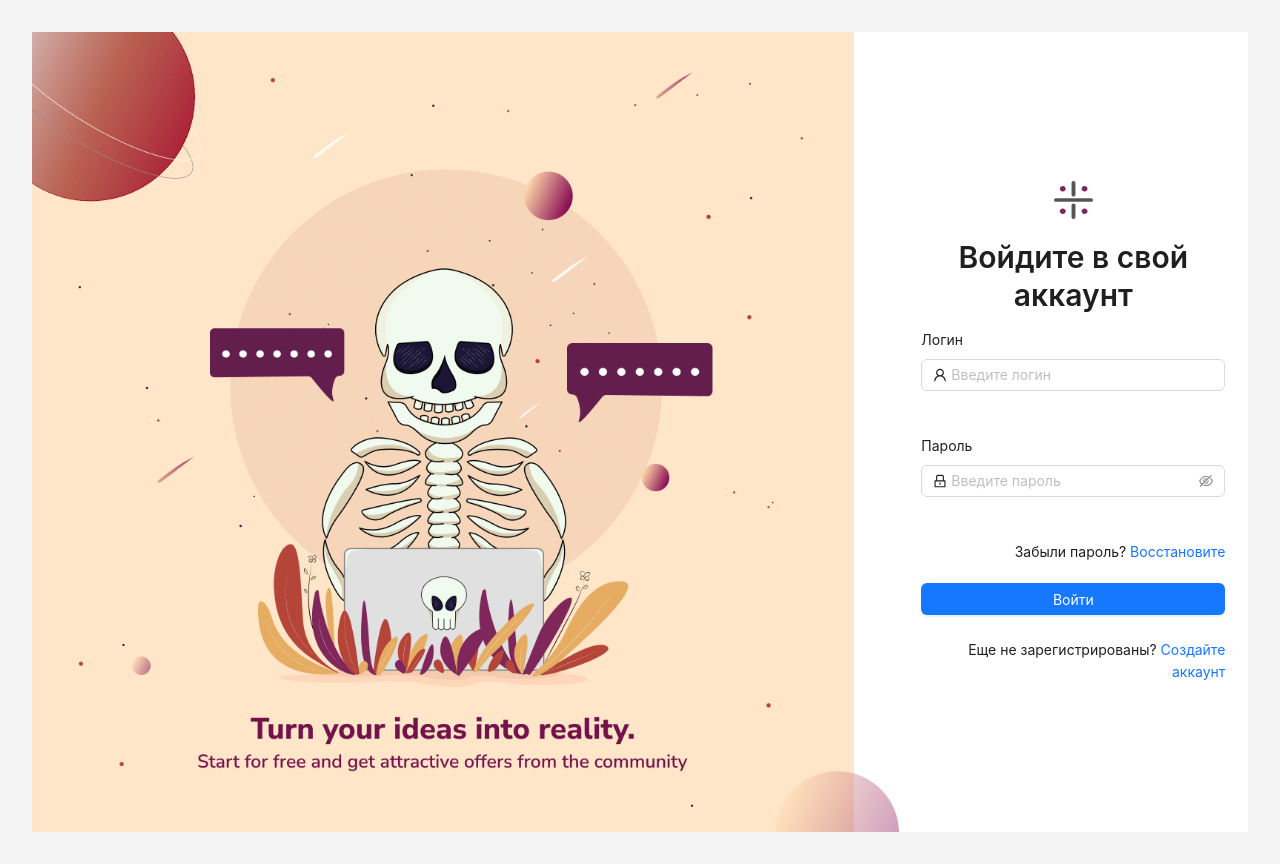
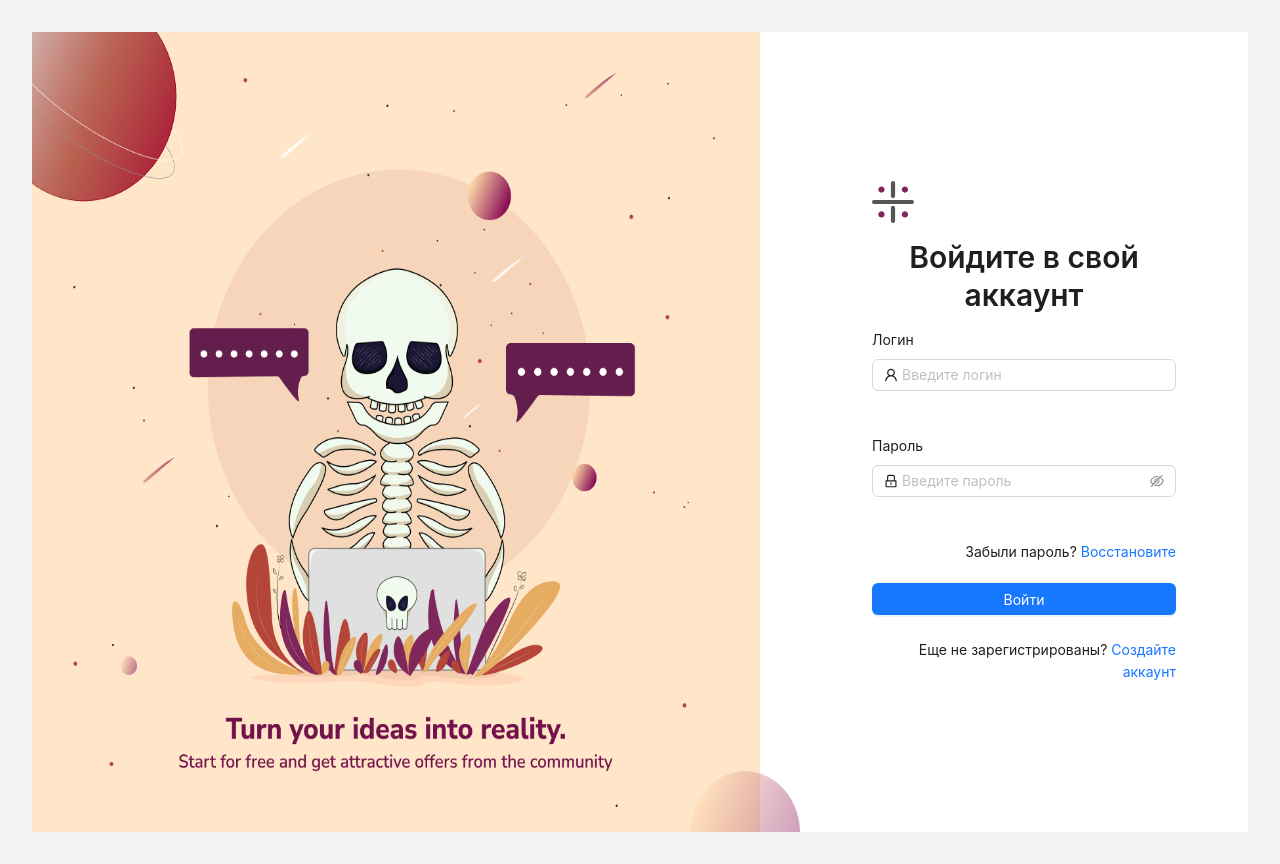
Before and after one commit to Dima4324/CRM-System, a React (Vite) app: page /auth/login in a window 1280 px wide. Built offline with nearby package versions, Linux system fonts and the light colour scheme.

Commit message:
set a fixed size for the images

```diff
--- a/src/components/Layouts/AuthLayout.tsx
+++ b/src/components/Layouts/AuthLayout.tsx
@@ -14,11 +14,20 @@ export const AuthLayout = () => {
                     height: "100vh",
                 }}
             >
-                <div>
+                <div
+                    style={{
+                        width: "60vw", // фиксированная ширина
+                        height: "100vh",
+                        // maxWidth: "865px",// фиксированная высота
+                        display: "flex",
+                        alignItems: "center",
+                        justifyContent: "center",
+                    }}
+                >
                     <img
                         src={illustration}
                         alt="картинка"
-                        style={{ height: "100vh" }}
+                        style={{ height: "100%", width: "100%" }}
                     />
                 </div>
                 <div
@@ -30,11 +39,11 @@ export const AuthLayout = () => {
                         margin: "0 auto",
                     }}
                 >
-                    <div style={{ width: "100%" }}>
+                    <div style={{ width: "42px", height: "42px" }}>
                         <img
                             src={logo}
                             alt="картинка"
-                            style={{ width: "3vw", textAlign: "left" }}
+                            style={{ width: "42px", height: "42px", textAlign: "left" }}
                         />
                     </div>
                     <Outlet />
```
